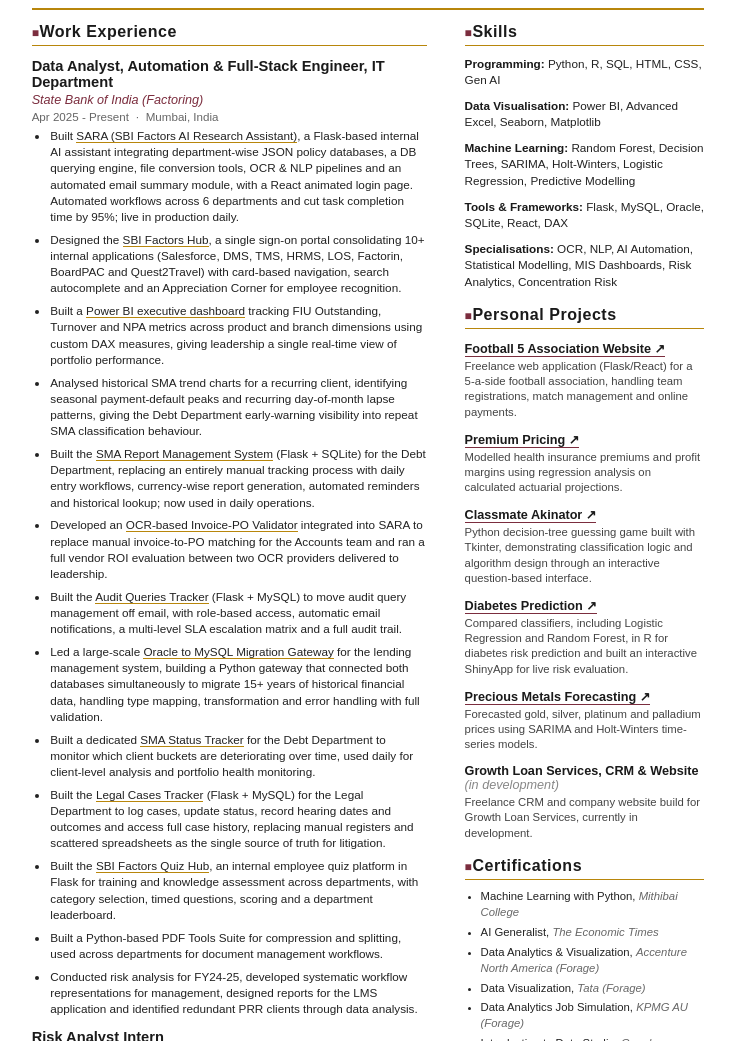
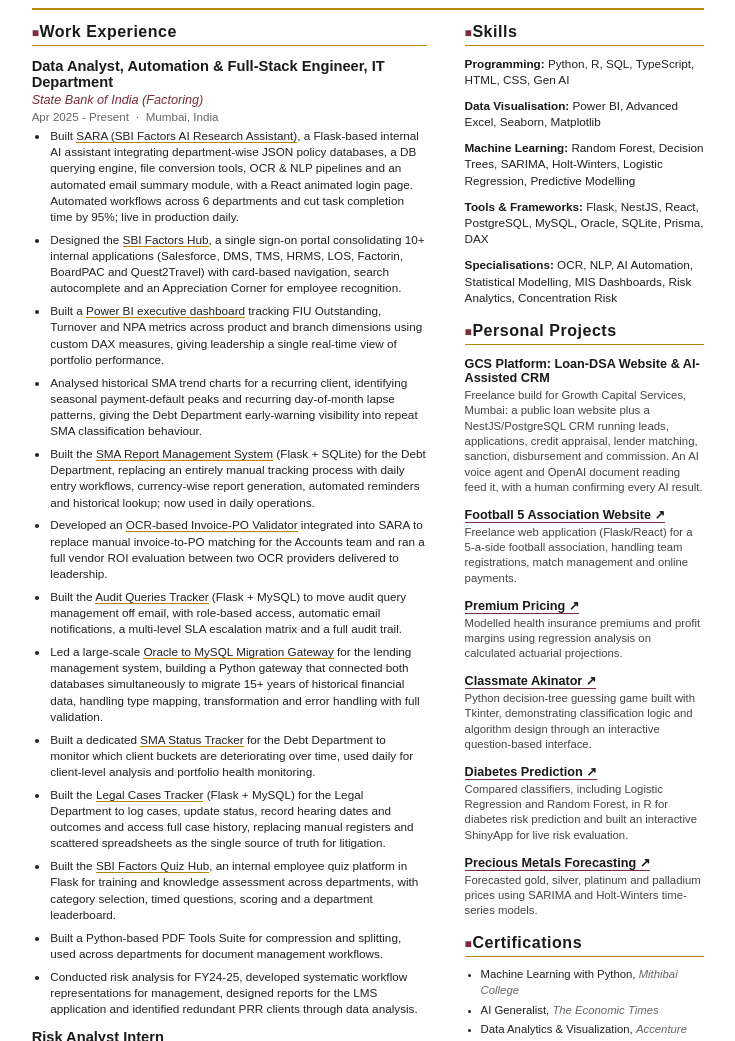
Before and after one commit to Jonathannnn3009/jonathan-kinny-portfolio, a plain HTML site: page resume.html in a window 1280 px wide. Shown: the part 370-1411 px from the top of the page, without its empty margins (272-1007 px from the left). Drawn offline with Linux system fonts and the light colour scheme.

Commit message:
Add GCS Platform freelance project to resume
Replaces the in-development Growth Loan Services placeholder with the
Growth Capital Services loan-DSA website and AI-assisted CRM, and adds
TypeScript, NestJS, PostgreSQL and Prisma to skills.

Co-Authored-By: Claude Sonnet 5.5 <noreply@anthropic.com>

```diff
--- a/resume.html
+++ b/resume.html
@@ -268,13 +268,17 @@
       <div class="col-right">
 
         <h2 class="section">Skills</h2>
-        <p class="skill-line"><b>Programming:</b> Python, R, SQL, HTML, CSS, Gen AI</p>
+        <p class="skill-line"><b>Programming:</b> Python, R, SQL, TypeScript, HTML, CSS, Gen AI</p>
         <p class="skill-line"><b>Data Visualisation:</b> Power BI, Advanced Excel, Seaborn, Matplotlib</p>
         <p class="skill-line"><b>Machine Learning:</b> Random Forest, Decision Trees, SARIMA, Holt-Winters, Logistic Regression, Predictive Modelling</p>
-        <p class="skill-line"><b>Tools &amp; Frameworks:</b> Flask, MySQL, Oracle, SQLite, React, DAX</p>
+        <p class="skill-line"><b>Tools &amp; Frameworks:</b> Flask, NestJS, React, PostgreSQL, MySQL, Oracle, SQLite, Prisma, DAX</p>
         <p class="skill-line"><b>Specialisations:</b> OCR, NLP, AI Automation, Statistical Modelling, MIS Dashboards, Risk Analytics, Concentration Risk</p>
 
         <h2 class="section">Personal Projects</h2>
+        <div class="proj">
+          <p class="proj-name">GCS Platform: Loan-DSA Website &amp; AI-Assisted CRM</p>
+          <p class="proj-desc">Freelance build for Growth Capital Services, Mumbai: a public loan website plus a NestJS/PostgreSQL CRM running leads, applications, credit appraisal, lender matching, sanction, disbursement and commission. An AI voice agent and OpenAI document reading feed it, with a human confirming every AI result.</p>
+        </div>
         <div class="proj">
           <p class="proj-name"><a href="https://sporteraglobal.com" target="_blank" rel="noopener">Football 5 Association Website ↗</a></p>
           <p class="proj-desc">Freelance web application (Flask/React) for a 5-a-side football association, handling team registrations, match management and online payments.</p>
@@ -295,11 +299,6 @@
           <p class="proj-name"><a href="https://www.canva.com/design/DAGPo_AMROA/IWfGbpplfSMLajKErAEjJw/view" target="_blank" rel="noopener">Precious Metals Forecasting ↗</a></p>
           <p class="proj-desc">Forecasted gold, silver, platinum and palladium prices using SARIMA and Holt-Winters time-series models.</p>
         </div>
-        <div class="proj">
-          <p class="proj-name">Growth Loan Services, CRM &amp; Website <span style="font-weight:400;font-style:italic;color:#888;">(in development)</span></p>
-          <p class="proj-desc">Freelance CRM and company website build for Growth Loan Services, currently in development.</p>
-        </div>
-
         <h2 class="section">Certifications</h2>
         <ul class="cert-list">
           <li>Machine Learning with Python, <span>Mithibai College</span></li>
```
